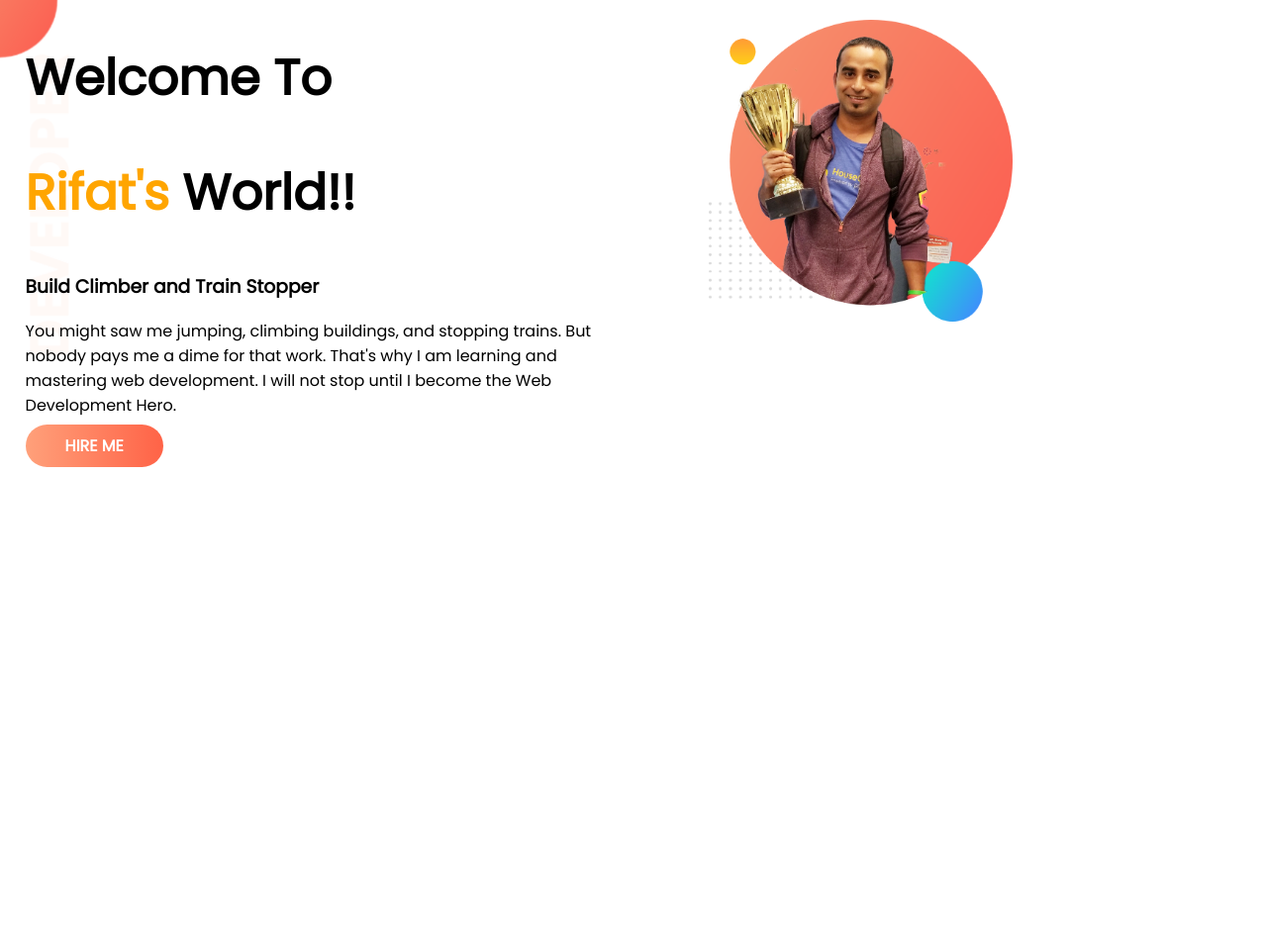
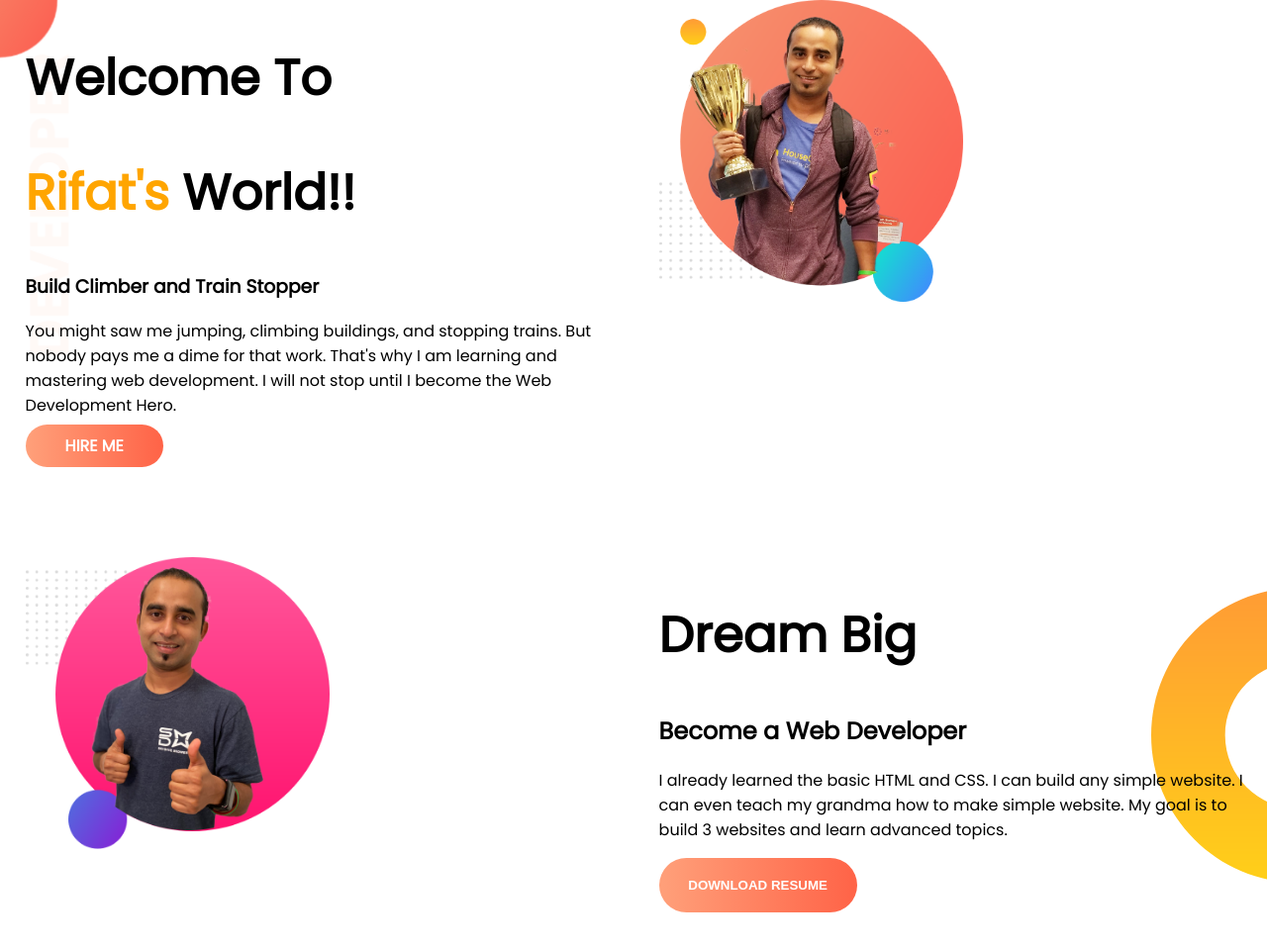
Before and after one commit to Md-rifat33/portfolio-website, a plain HTML site: page index.html in a window 1280 px wide. Shown: the whole page at 99% size. Before the commit the page ends 800 px from the top, so only its background shows below. Drawn offline with Linux system fonts and the light colour scheme.

Commit message:
dream part added

```diff
--- a/css/style.css
+++ b/css/style.css
@@ -14,6 +14,7 @@ h1 {
 
 section {
   display: flex;
+  margin-bottom: 100px;
 }
 
 .half_width {
@@ -22,8 +23,6 @@ section {
 }
 .half_width img {
   width: 50%;
-  margin-left: 50px;
-  margin-top: 20px;
 }
 
 .link_button {
@@ -44,3 +43,26 @@ section {
   background-image: url(../images/top-banner.png);
   background-repeat: no-repeat;
 }
+
+.btn {
+  width: 200px;
+  padding: 20px;
+  border: none;
+  border-radius: 30px;
+  color: #fff;
+  background-image: linear-gradient(to right, lightsalmon, tomato);
+  font-weight: bold;
+  text-transform: uppercase;
+  transition: 0.5s ease-in-out;
+  cursor: pointer;
+}
+
+.btn:hover {
+  width: 300px;
+}
+
+.dream_big {
+  background-image: url(../images/dream-bg.png);
+  background-repeat: no-repeat;
+  background-position: right;
+}
--- a/index.html
+++ b/index.html
@@ -25,5 +25,20 @@
         <img src="./images/jhankar.png" alt="" />
       </div>
     </section>
+    <section class="dream_big">
+      <div class="half_width">
+        <img src="./images/jhankar2.png" alt="" />
+      </div>
+      <div class="half_width">
+        <h1>Dream Big</h1>
+        <h2>Become a Web Developer</h2>
+        <p>
+          I already learned the basic HTML and CSS. I can build any simple
+          website. I can even teach my grandma how to make simple website. My
+          goal is to build 3 websites and learn advanced topics.
+        </p>
+        <button class="btn">Download resume</button>
+      </div>
+    </section>
   </body>
 </html>
```
